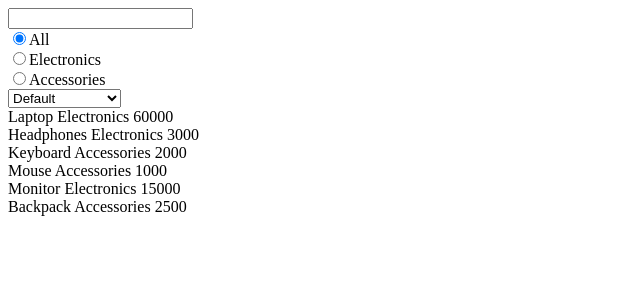
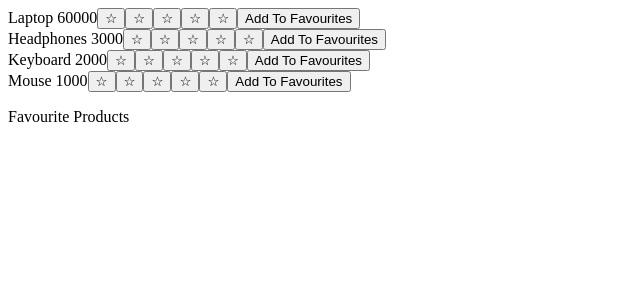
Before and after one commit to kunaladhav/playground, a React (Vite) app in the folder playground/: page / in a window 1280 px wide. Shown: the top 300 px of the page, without its empty margins (0-640 px from the left). Built offline with nearby package versions, Linux system fonts and the light colour scheme.

Commit message:
Complete Day 12 assignment

```diff
--- a/playground/src/App.jsx
+++ b/playground/src/App.jsx
@@ -14,7 +14,8 @@
 // import ProfileSetting from "./Pages/ProfileSetting";
 // import Debounce from "./components/Debounce";
 // import Pagination from "./components/Pagination";
-import SortableProductList from "./components/SortableProductList";
+// import SortableProductList from "./components/SortableProductList";
+import ProductPage from "./Pages/ProductPage";
 
 function App() {
   // const [cart, setCart] = useState([]);
@@ -40,7 +41,8 @@ function App() {
         {/* <ProfileSetting /> */}
         {/* <Debounce /> */}
         {/* <Pagination /> */}
-        <SortableProductList />
+        {/* <SortableProductList /> */}
+        <ProductPage />
       </div>
     </>
   );
--- /dev/null
+++ b/playground/src/Pages/ProductPage.jsx
@@ -0,0 +1,55 @@
+import { useState } from "react";
+import ProductListRating from "../components/ProductListRating";
+import FavouriteProducts from "../components/FavouriteProducts";
+
+const products_initial = [
+  { id: 1, name: "Laptop", price: 60000 },
+  { id: 2, name: "Headphones", price: 3000 },
+  { id: 3, name: "Keyboard", price: 2000 },
+  { id: 4, name: "Mouse", price: 1000 },
+];
+
+const ProductPage = () => {
+  const [products, setProducts] = useState(products_initial);
+  const [favourites, setFavourites] = useState([]);
+
+  const updateRating = (id, newRating) => {
+    setProducts(
+      products.map((item) => {
+        if (item.id === id) {
+          return {
+            ...item,
+            rating: newRating,
+          };
+        }
+
+        return item;
+      }),
+    );
+  };
+
+  const addToFavourites = (product) => {
+    const exists = favourites.some((p) => p.id === product.id);
+    if (!exists) {
+      setFavourites([...favourites, product]);
+    }
+  };
+
+  return (
+    <div>
+      <div>
+        <ProductListRating
+          productList={products}
+          toUpdateRating={updateRating}
+          toAddToFavourites={addToFavourites}
+        />
+      </div>
+      <div>
+        <p>Favourite Products</p>
+        <FavouriteProducts favouriteList={favourites} />
+      </div>
+    </div>
+  );
+};
+
+export default ProductPage;
--- /dev/null
+++ b/playground/src/components/FavouriteProducts.jsx
@@ -0,0 +1,17 @@
+// import React from 'react'
+
+const FavouriteProducts = ({ favouriteList }) => {
+  return (
+    <div>
+      <div>
+        {favouriteList.map((item) => (
+          <div key={item.id}>
+            {item.name} {item.price}
+          </div>
+        ))}
+      </div>
+    </div>
+  );
+};
+
+export default FavouriteProducts;
--- /dev/null
+++ b/playground/src/components/ProductListRating.jsx
@@ -0,0 +1,32 @@
+const ProductListRating = ({
+  productList,
+  toUpdateRating,
+  toAddToFavourites,
+}) => {
+  return (
+    <div>
+      <div>
+        {productList.map((item) => (
+          <div>
+            {item.name} {item.price}
+            {[1, 2, 3, 4, 5].map((startNumber) => (
+              <button
+                key={startNumber}
+                onClick={() => toUpdateRating(item.id, startNumber)}
+              >
+                {startNumber <= item.rating ? "⭐" : "☆"}
+              </button>
+            ))}
+            {
+              <button onClick={() => toAddToFavourites(item)}>
+                Add To Favourites
+              </button>
+            }
+          </div>
+        ))}
+      </div>
+    </div>
+  );
+};
+
+export default ProductListRating;
```
